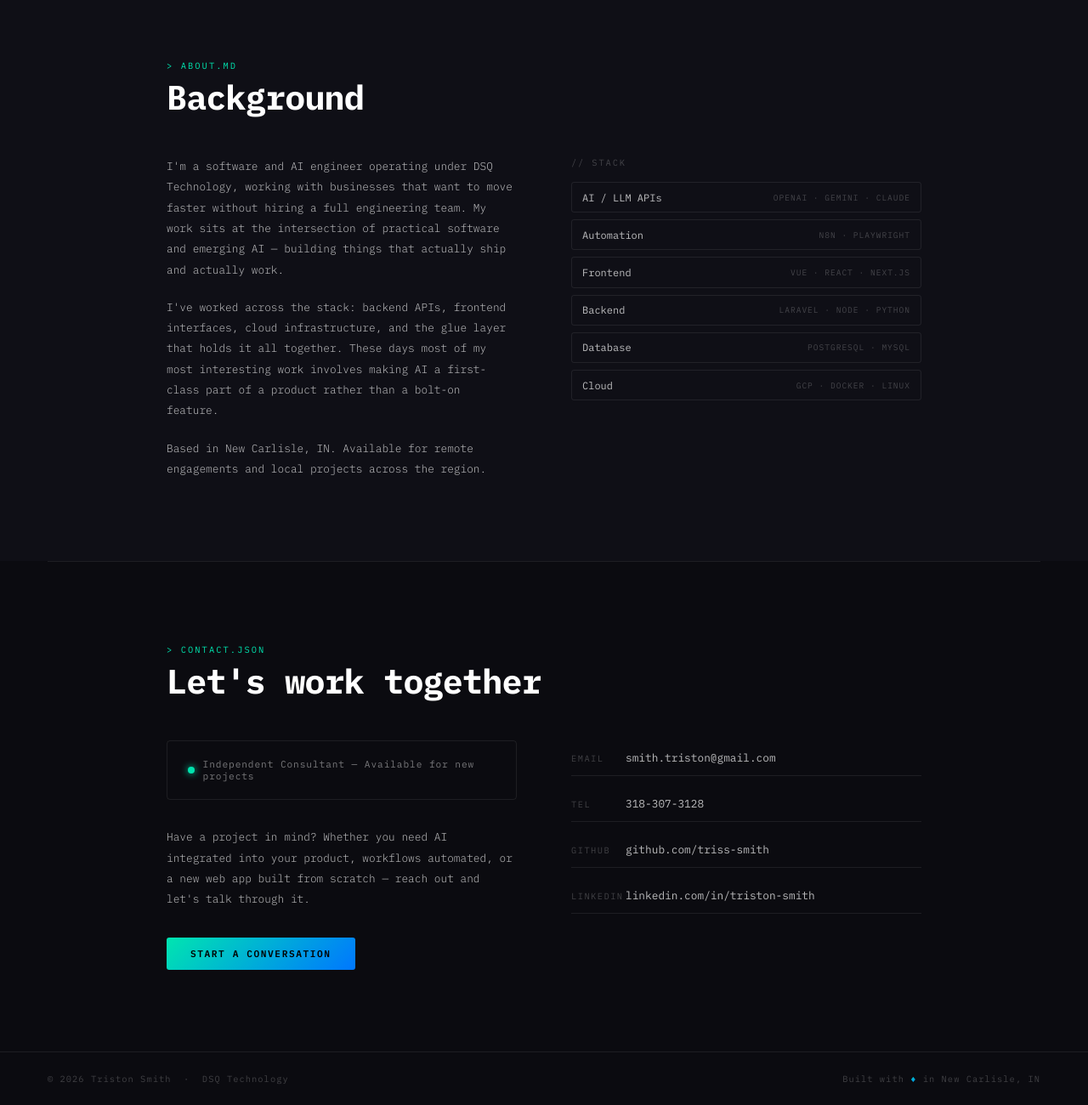
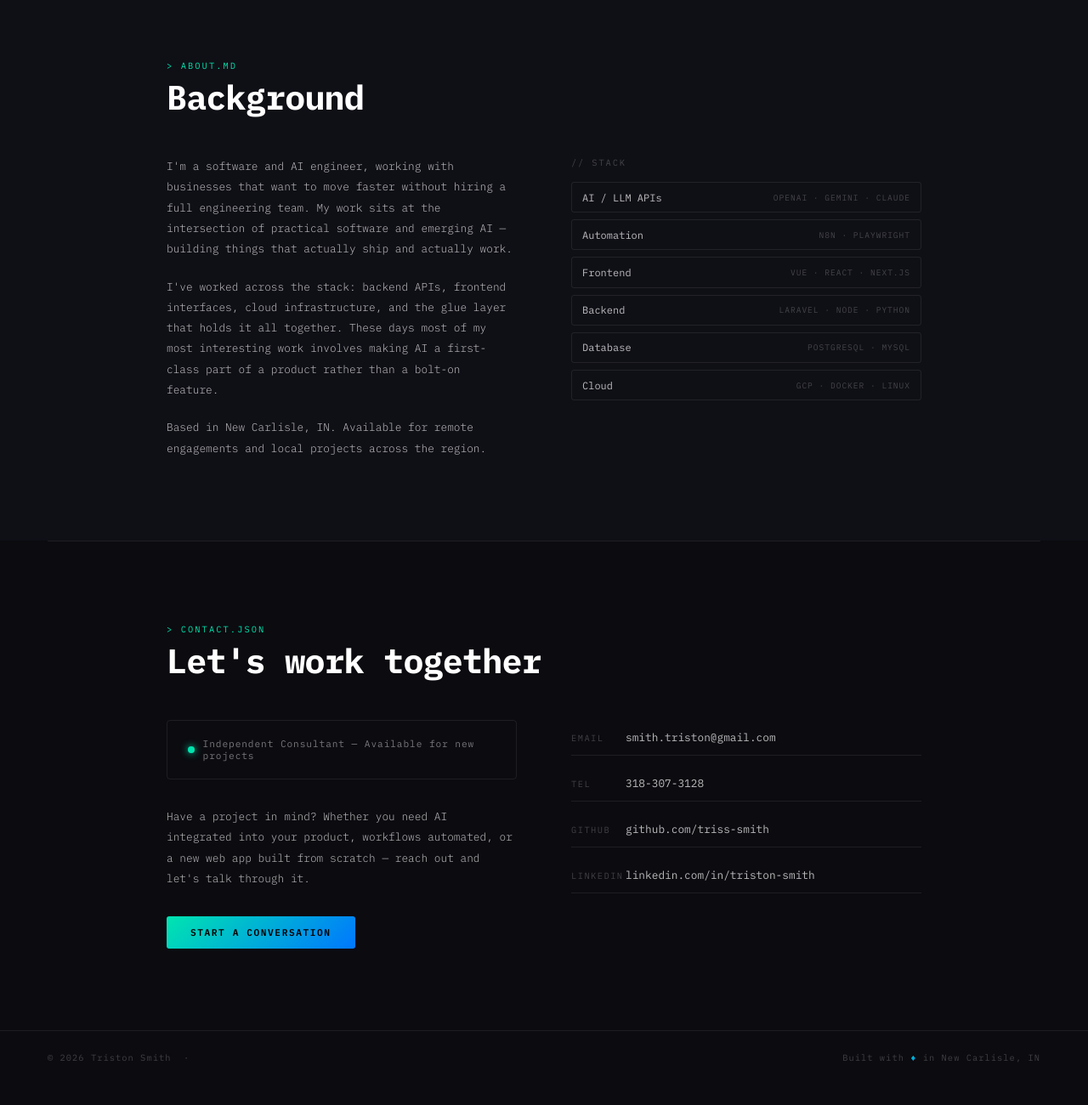
Before and after one commit to triss-smith/triss-smith, a plain HTML site: page index.html in a window 1280 px wide. Shown: the part 1597-2897 px from the top of the page at 85% size. After the commit the page ends 2872 px from the top, so only its background shows below. Drawn offline with Linux system fonts and the light colour scheme.

Commit message:
Update footer and background text in index.html

```diff
--- a/index.html
+++ b/index.html
@@ -594,7 +594,7 @@
       <div class="about-grid">
         <div class="about-text reveal">
           <p>
-            I'm a software and AI engineer operating under DSQ Technology,
+            I'm a software and AI engineer,
             working with businesses that want to move faster without hiring
             a full engineering team. My work sits at the intersection of
             practical software and emerging AI — building things that
@@ -670,7 +670,7 @@
 
   <!-- Footer -->
   <footer>
-    <div class="footer-left">© 2026 Triston Smith &nbsp;·&nbsp; DSQ Technology</div>
+    <div class="footer-left">© 2026 Triston Smith &nbsp;·&nbsp;</div>
     <div class="footer-right">Built with <span>♦</span> in New Carlisle, IN</div>
   </footer>
 
```
